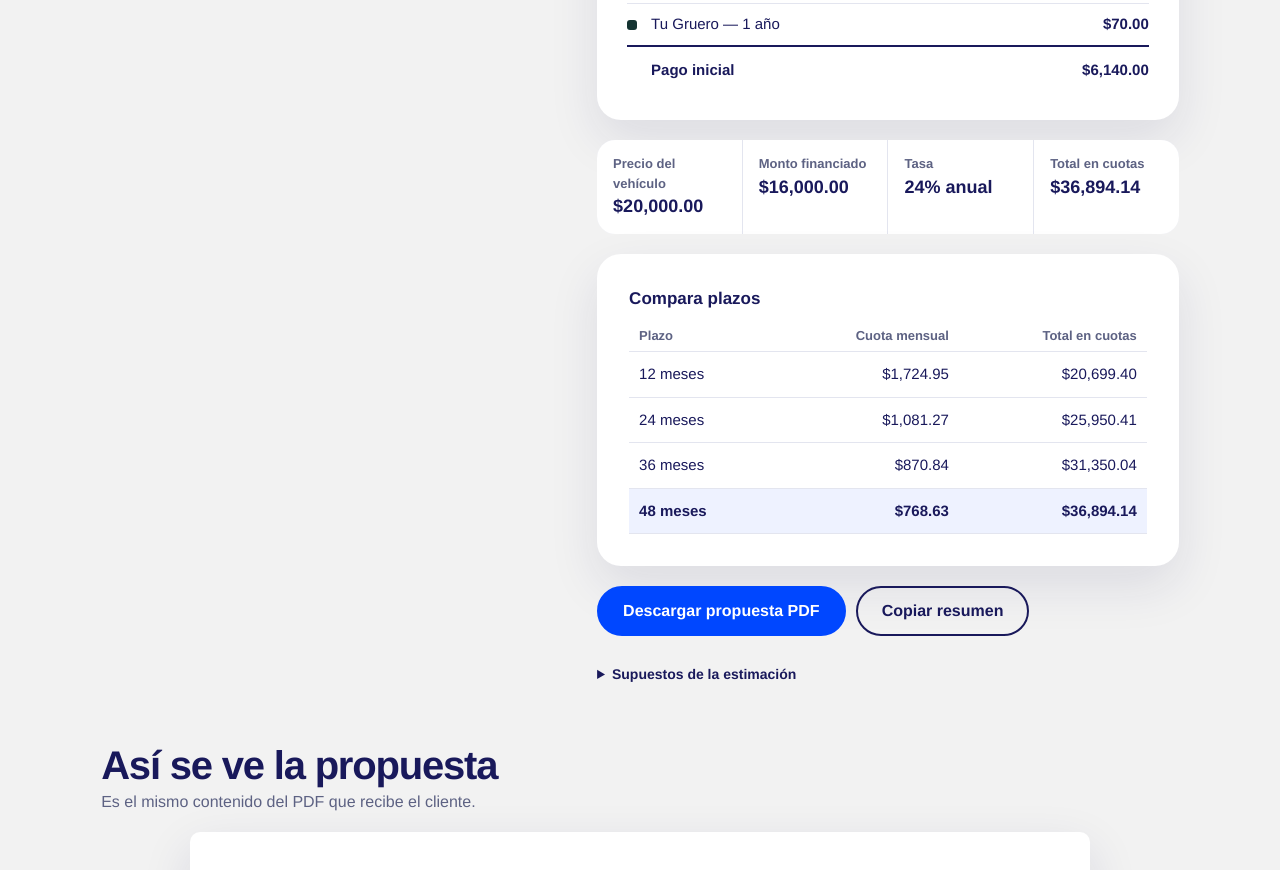
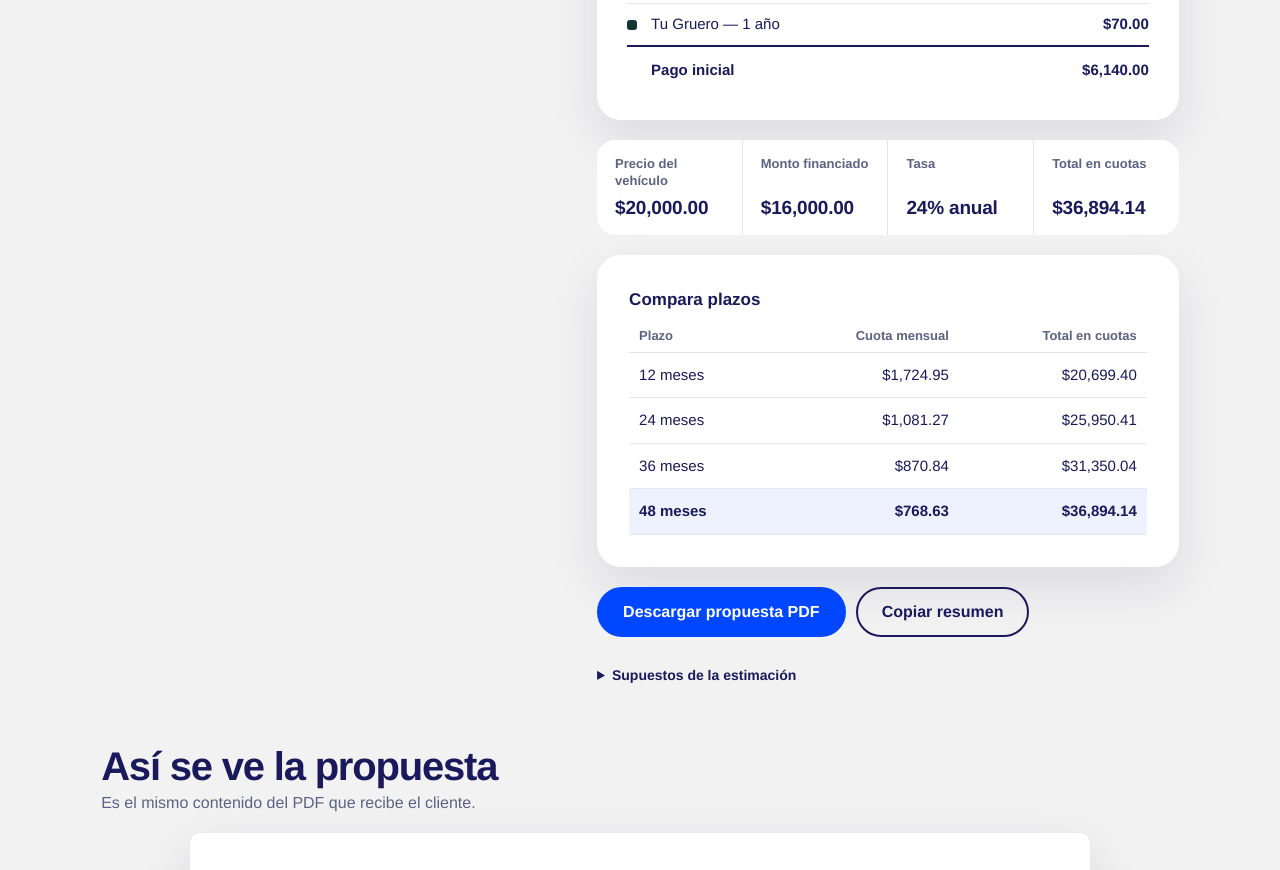
Before and after one commit to luisarraez/simulador-llevatelo, a plain HTML site: page index.html in a window 1280 px wide. Shown: the part 1517-2387 px from the top of the page. Drawn offline with Linux system fonts and the light colour scheme.

Commit message:
Datos clave: montos alineados
Co-Authored-By: Claude Opus 5.5 <noreply@anthropic.com>
Claude-Session: https://claude.ai/code/session_01BSvH8D9DGFtuX9Y1HUEkKA

```diff
--- a/index.html
+++ b/index.html
@@ -80,9 +80,9 @@ details.extra summary span{color:var(--mute);font-weight:500}
 .total.hoy .rows li.sum{border-top-color:var(--navy)}
 .rows li.sum b{font-weight:800}
 .facts{display:grid;grid-template-columns:repeat(4,minmax(0,1fr));gap:1px;background:var(--line);border-radius:18px;overflow:hidden}
-.facts div{background:#fff;padding:14px 16px}
-.facts span{display:block;font-size:13px;color:var(--mute);font-weight:600}
-.facts b{font-size:18px;white-space:nowrap}
+.facts div{background:#fff;padding:16px 18px;display:flex;flex-direction:column;gap:8px}
+.facts span{display:block;font-size:13px;line-height:1.3;color:var(--mute);font-weight:600}
+.facts b{margin-top:auto;font-size:clamp(16px,1.6vw,19px);line-height:1.1;white-space:nowrap;letter-spacing:-.01em}
 .cmp{width:100%;border-collapse:collapse;font-size:15px}
 .cmp caption{text-align:left;font-weight:700;font-size:17px;margin-bottom:8px}
 .cmp th{font-size:13px;color:var(--mute);font-weight:600;text-align:right;padding:6px 10px;border-bottom:1px solid var(--line)}
```
